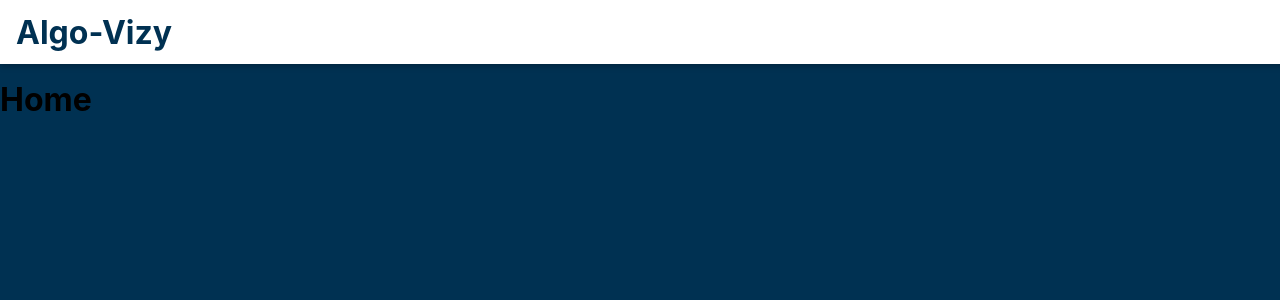
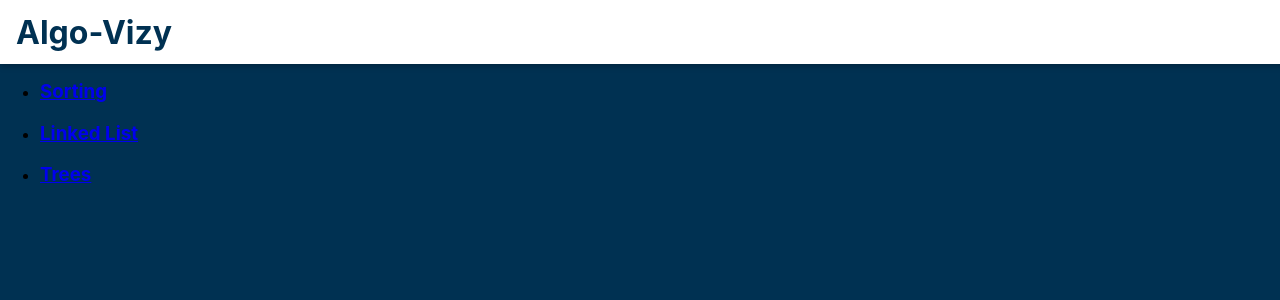
Before and after one commit to ashaw121/algo-vizy, a React (Create React App) app in the folder algo-vizy/: page / in a window 1280 px wide. Shown: the top 300 px of the page. Built offline with nearby package versions, Linux system fonts and the light colour scheme.

Commit message:
Started the main sections list that will appear on the ladning page. Needs some styling though

```diff
--- a/algo-vizy/src/App.js
+++ b/algo-vizy/src/App.js
@@ -1,9 +1,10 @@
 import React from 'react';
 import { Route, Routes } from 'react-router-dom';
 
-import './App.css';
+import Sections from './sections/pages/Sections';
 import MainNavigation from './shared/components/Navigation/MainNavigation';
 import Sorting from './sorting/pages/Sorting';
+import './App.css';
 
 function App() {
   return (
@@ -11,9 +12,9 @@ function App() {
       <MainNavigation />
       <main>
         <Routes>
-          <Route path='/' element={<h1>Home</h1>} />
-
+          <Route path='/' element={<Sections />} />
           <Route path='/sorting/' exact element={<Sorting />} />
+          <Route path='*' element={<Sections />} />
         </Routes>
       </main>
     </React.Fragment>
--- /dev/null
+++ b/algo-vizy/src/sections/components/ListItem.js
@@ -0,0 +1,16 @@
+import React from 'react';
+import { Link } from 'react-router-dom';
+
+import './ListItem.css';
+
+function ListItem(props) {
+  return (
+    <li className='list-item'>
+      <Link to={`/${props.path}`}>
+        <h3 className='list-item__title'>{props.name}</h3>
+      </Link>
+    </li>
+  );
+}
+
+export default ListItem;
--- /dev/null
+++ b/algo-vizy/src/sections/components/SectionsList.js
@@ -0,0 +1,20 @@
+import React from 'react';
+
+import ListItem from './ListItem';
+import './SectionsList.css';
+
+function SectionsList(props) {
+  if (props.items.length === 0) {
+    return <h2>No Sections Found</h2>;
+  }
+
+  return (
+    <ul className='sections-list'>
+      {props.items.map(section => (
+        <ListItem path={section.path} name={section.name} />
+      ))}
+    </ul>
+  );
+}
+
+export default SectionsList;
--- /dev/null
+++ b/algo-vizy/src/sections/pages/Sections.js
@@ -0,0 +1,24 @@
+import React from 'react';
+
+import SectionsList from '../components/SectionsList';
+
+function Sections() {
+  const SECTIONS = [
+    {
+      path: 'sorting',
+      name: 'Sorting',
+    },
+    {
+      path: 'linked-lists',
+      name: 'Linked List',
+    },
+    {
+      path: 'trees',
+      name: 'Trees',
+    },
+  ];
+
+  return <SectionsList items={SECTIONS} />;
+}
+
+export default Sections;
```
Also changed, not shown: algo-vizy/src/sections/components/ListItem.css (added), algo-vizy/src/sections/components/SectionsList.css (added).
